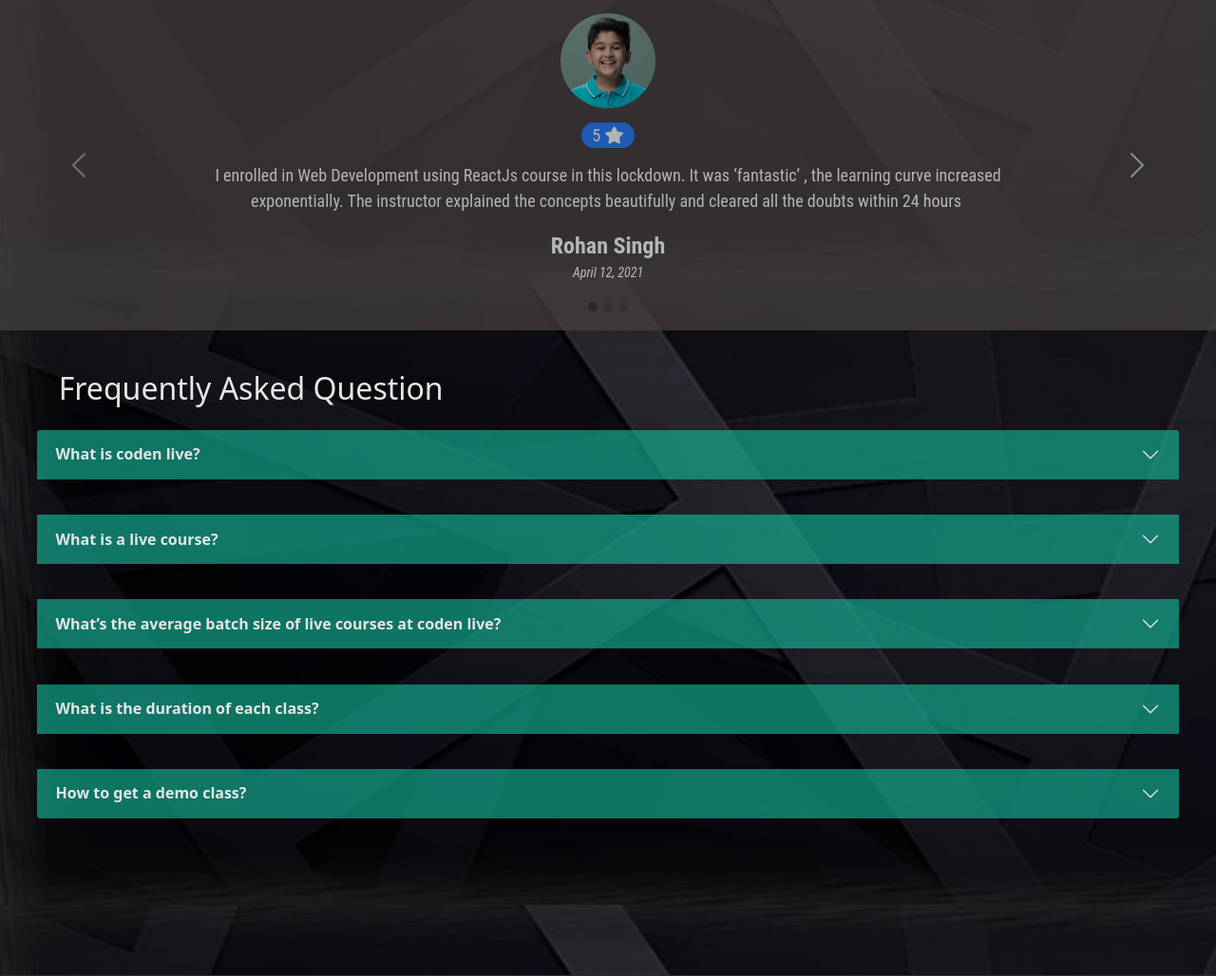
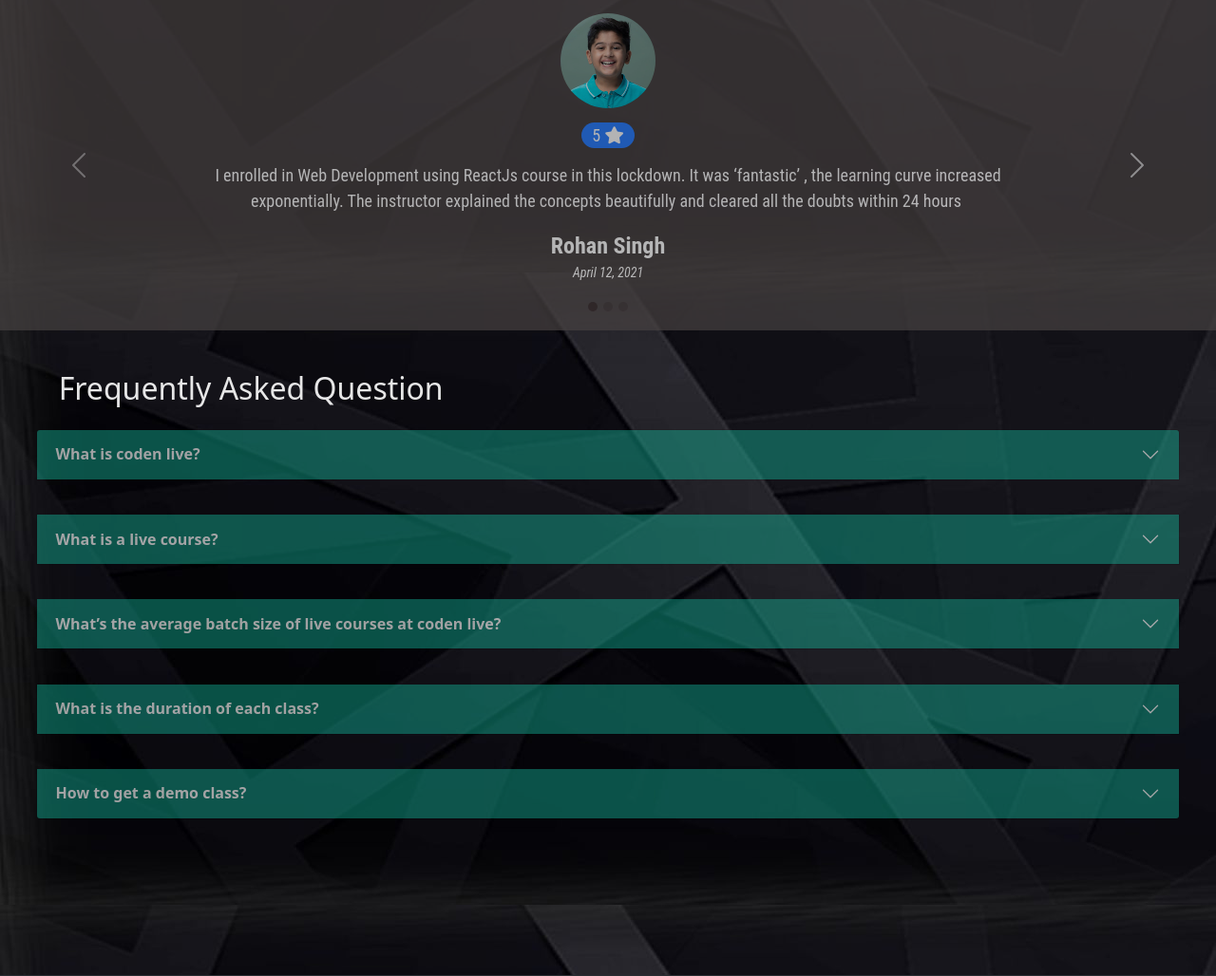
Before and after one commit to LiveCoden/Coden-Live, a Django app: page / in a window 1280 px wide. Shown: the part 3043-4071 px from the top of the page at 95% size. Run offline with Django 3.2, Linux system fonts and the light colour scheme; some libraries are stand-ins or nearby versions.

Commit message:
check color

```diff
--- a/coden/static/css/styles.css
+++ b/coden/static/css/styles.css
@@ -185,7 +185,7 @@ font-size: 18px;
     margin-bottom: 3%;
   }
   .accordion-button,.collapsed{
-    opacity: 0..8;
+    opacity: 0.7;
     color:  white !important;
     background: rgba(23,187,158,0.69) !important;
   }
```
